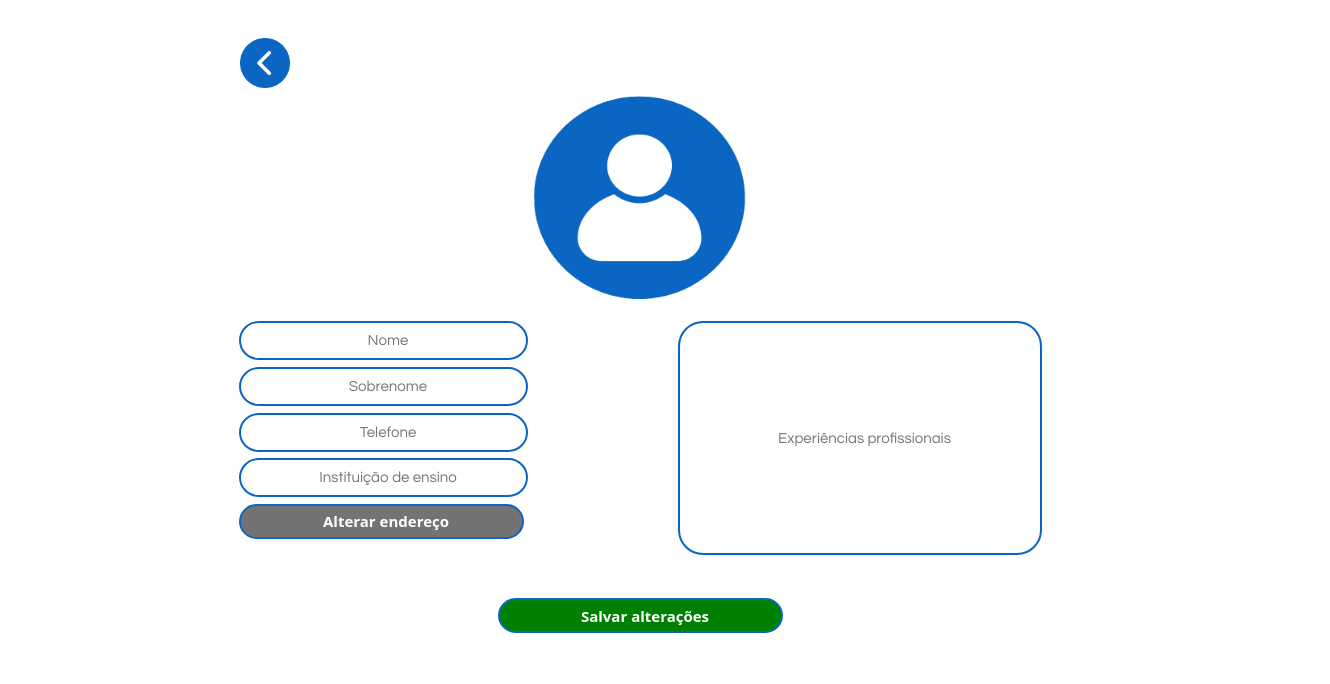
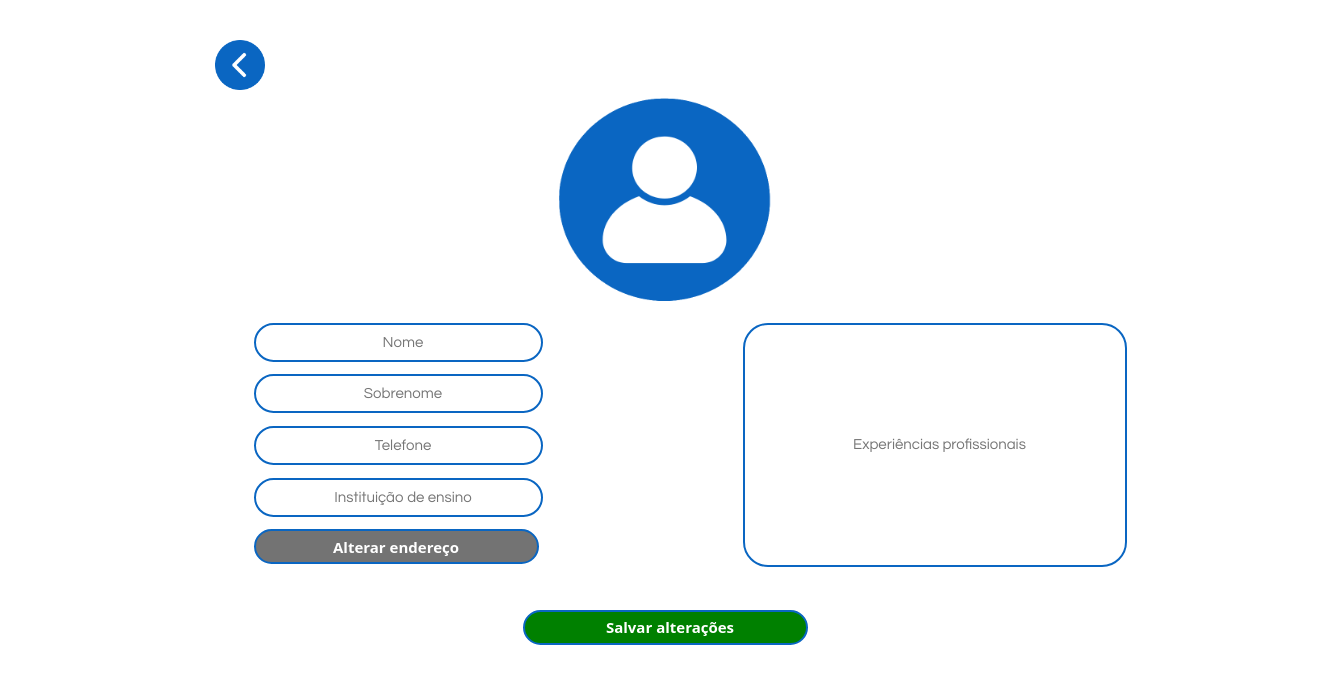
Before and after one commit to erickjfreitas/trab_avaliat_front, a plain HTML site: page profile.html in a window 1280 px wide. Shown: the whole page, 1330 px wide, since content can reach past the window. Drawn offline with Linux system fonts and the light colour scheme.

Commit message:
Atualização da página cadastro

```diff
--- a/profile.html
+++ b/profile.html
@@ -7,7 +7,10 @@
     <title>Meu perfil</title>
     <link rel="stylesheet" href="estilo.css">
     <style type="text/css">
-
+        *
+        {
+            padding: 0;
+        }
         .container
         {
             display: grid;
@@ -16,9 +19,10 @@
         .ne
         {
             display: grid;
-            margin-bottom: 10px;
+
             /* margin-left: 25%; */
             text-align: center;
+
         }
         .en
         {
@@ -38,7 +42,8 @@
             display: flex;
             /*grid-template-columns: 50% 50%;*/
             justify-content: center;
-            gap: 150px;
+            gap: 200px;
+            margin-left: 50px;
         }
         .cabecalho
         {
@@ -47,19 +52,17 @@
             justify-content: center;
             text-align: center;
         }
-        .foto
-        {
-            text-align: center;
-        }
+
         .seta
         {
-            margin-right: 750px;
+            margin-right: 850px;
         }
         .super
         {
-            width: 350px;
-            height: 230px;
+            width: 370px;
+            height: 240px;
             position: static;
+
         }
         .botao2
         {
@@ -71,7 +74,7 @@
             background-color: #737373;
             height: 35px;
             width: 285px;
-            padding-left: 10px;
+
             font-family: system-ui, -apple-system, BlinkMacSystemFont, 'Segoe UI', Roboto, Oxygen, Ubuntu, Cantarell, 'Open Sans', 'Helvetica Neue', sans-serif;
             font-size: 15px;
             font-weight: 600;
@@ -94,13 +97,11 @@
             margin-top: 15%;
 
         }
-        .back
+        .espaco
         {
-            margin-left: 20px;
-            margin-top: 100px;
+            margin-bottom: 10px;
+        }
 
-
-        }
 
         @media screen and (max-width: 600px) {
 
@@ -110,6 +111,11 @@
                 justify-content: center;
                 align-items: center;
                 gap: 25px;
+                margin-left: 5px;
+            }
+            .foto
+            {
+                justify-content: center;
             }
             .cabecalho
             {
```
